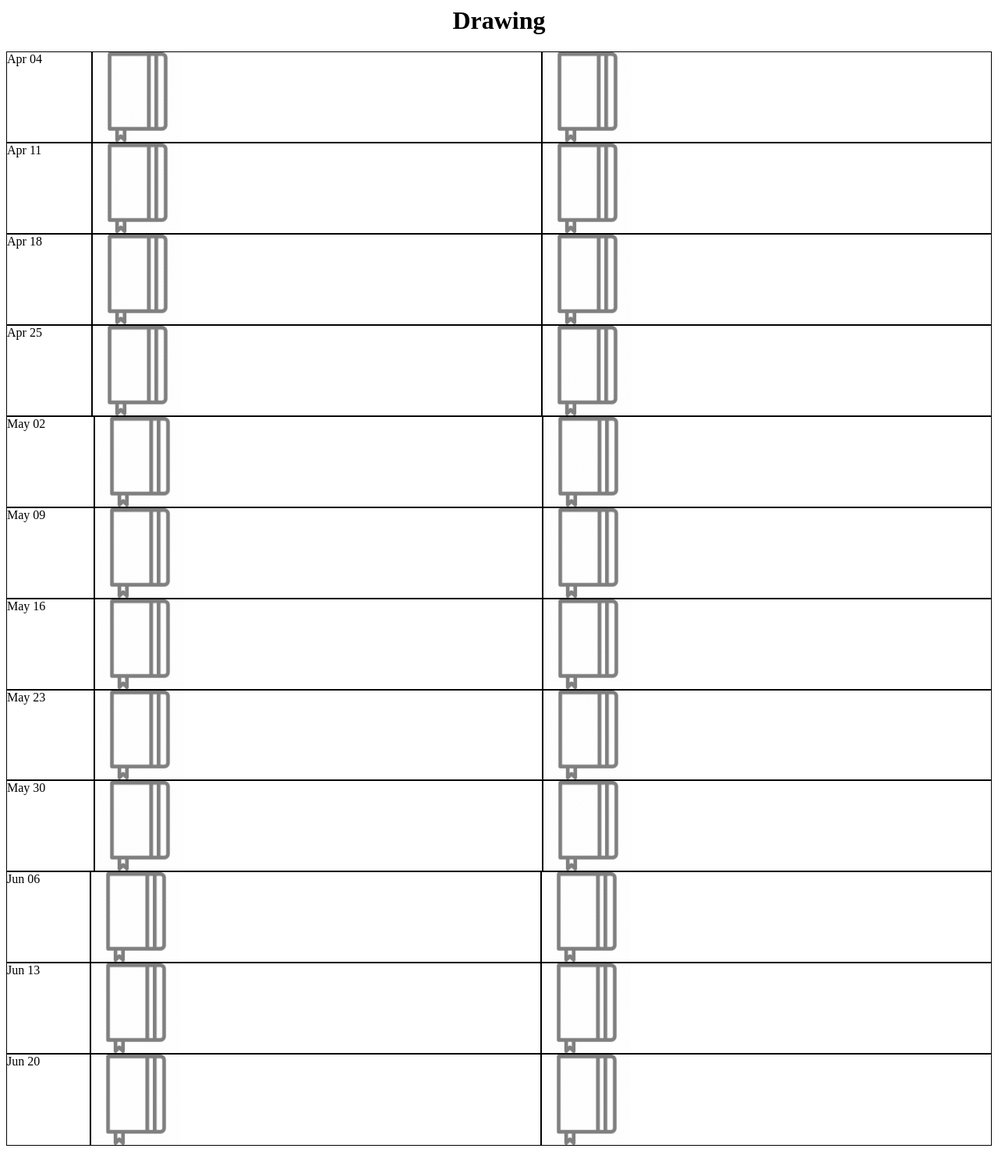
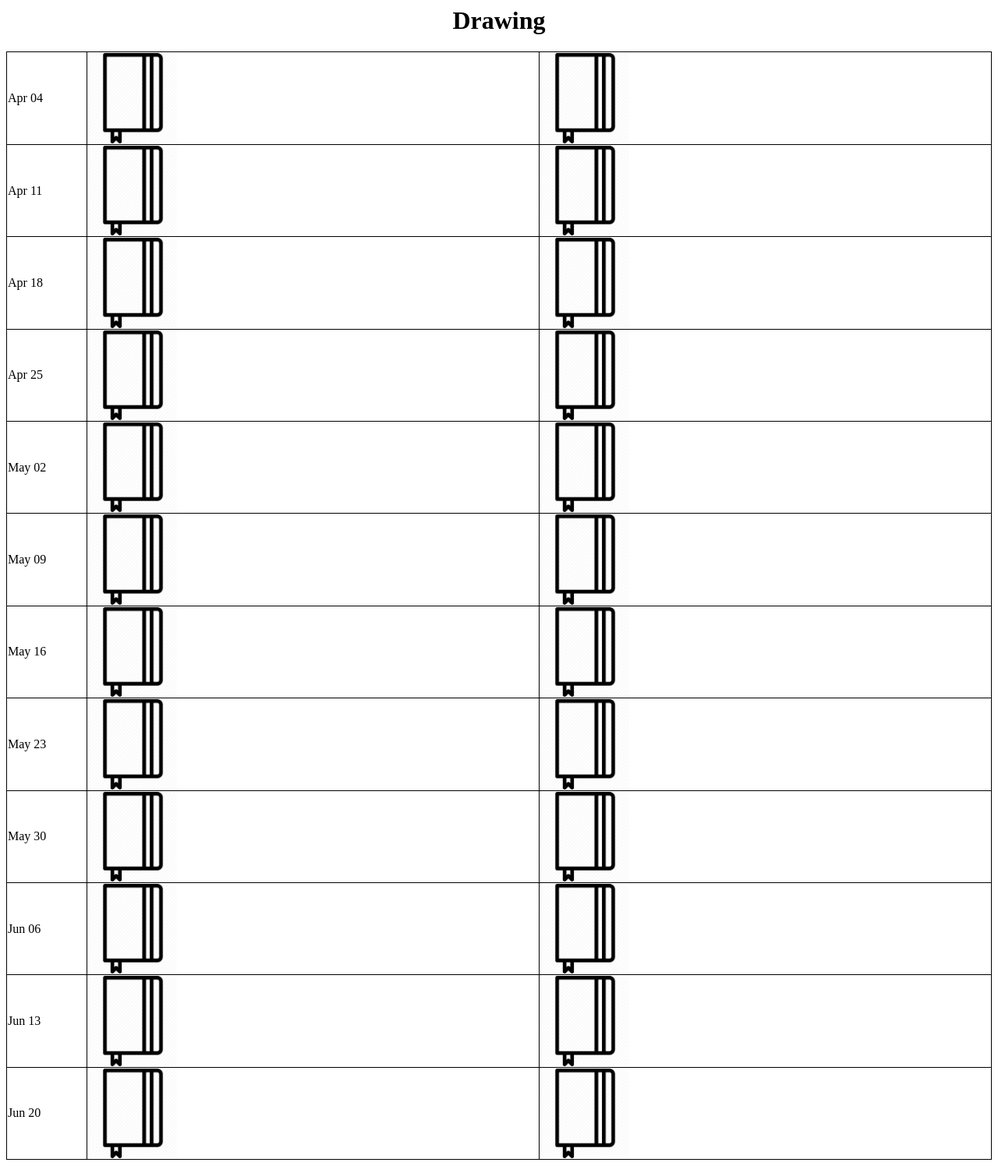
Before and after one commit to Narcolapser/bullet_journaling, a Flask app: page /drawing in a window 1280 px wide. Shown: the whole page at 78% size. Before the commit the page ends 1470 px from the top, so only its background shows below. Run offline with Flask 2, Linux system fonts and the light colour scheme.

Commit message:
Uh, strange
Drawing page is doing some weird, but passable, things. If I have more
time I'll circle back to it and see if I can sort it out.

```diff
--- a/templates/picture_grid.html
+++ b/templates/picture_grid.html
@@ -1,19 +1,19 @@
 <html>
     <center><h1>{{title}}</h1></center>
-    <div style="display: flex; flex-direction: column; width: 100%">
+    <table style="border-collapse:collapse; width:100%">
         {% for i in range(rows) %}
-        <div style="display: flex; flex-drection: row; flex-grow: 1">
+        <tr>
             {% if row_titles is defined %}
-                <div style="flex-grow:1; border: 1px solid black;"><span>{{row_titles[i]}}</span></div>
+                <td style="width:100px; border: 1px solid black;">{{row_titles[i]}}</td>
             {% endif %}
             {% for j in range(cols) %}
                 {% if pic_width is defined %}
-                    <div style="flex-grow:1; border: 1px solid black;"><img src="http://localhost:5000/static/{{picture}}" style="object-fit: cover; width:{{pic_width}}%; opacity: 0.5"/></div>
+                    <td style="border: 1px solid black;"><img src="http://localhost:5000/static/{{picture}}" style="object-fit: cover; width:{{pic_width}}%"/></td>
                 {% else %}
-                    <div style="flex-grow:1; border: 1px solid black;"><center><img src="http://localhost:5000/static/{{picture}}" style="object-fit: cover; width:75%; opacity: 0.5"/></center></div>
+                    <td style="border: 1px solid black;"><center><img src="http://localhost:5000/static/{{picture}}" style="object-fit: cover; width:75%; opacity: 0.5"/></center></td>
                 {% endif %}
             {% endfor %}
-        </div>
+        </tr>
         {% endfor %}
-    </div>
+    </table>
 </html>
```
